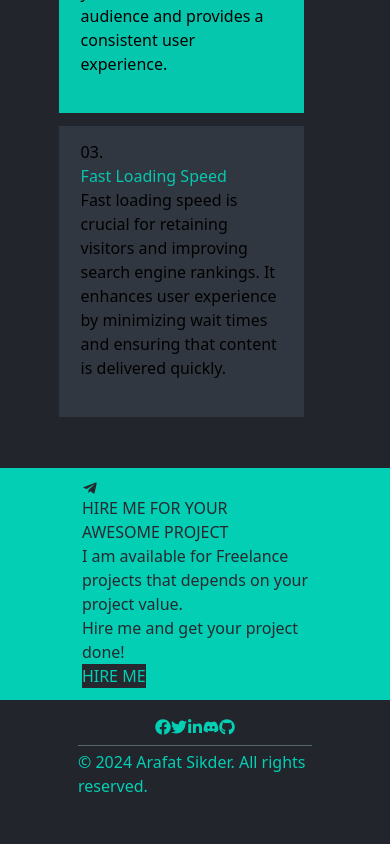
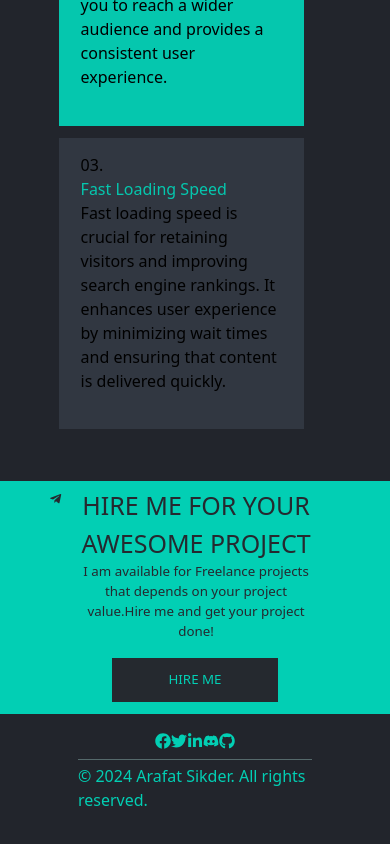
Before and after one commit to arafatsikder/portfolio, a React (Vite) app: page / in a window 390 px wide. Shown: the part 2405-3249 px from the top of the page. Built offline with nearby package versions, Linux system fonts and the light colour scheme.

Commit message:
full responsive

```diff
--- a/src/App.jsx
+++ b/src/App.jsx
@@ -5,6 +5,7 @@ import Skills from './../src/Component/Skills/Skills'
 import Hire from './Component/Hire/Hire'
 import Card from './Component/Card/Card'
 import Footer from './Component/Footer/Footer'
+import HireMe from './Component/HireMe/HireMe'
 // import Show from './Component/Show/Show'
 function App() {
 
@@ -16,6 +17,7 @@ function App() {
       <About></About>
       <Skills></Skills>
       <Card></Card>
+      {/* <HireMe></HireMe> */}
       {/* <MyWork></MyWork> */}
       <Hire></Hire>
       {/* <Show></Show> */}
--- a/src/Component/Card/Card.css
+++ b/src/Component/Card/Card.css
@@ -1,130 +1,140 @@
-.card{
+.card {
     background-color: #22252C;
     padding: 10% 0%;
 }
 
-.all-cards{
+.all-cards {
     display: flex;
     justify-content: space-around;
 
     margin: 0% 22%;
 }
 
-.div-1{
+.div-1 {
     background-color: #313741;
     height: 30%;
     width: 33.33%;
 }
 
-.div1-style{
+.div1-style {
     margin: 5% 4%;
 }
 
-.h-color{
-    color:#05C7AE;
+.h-color {
+    color: #05C7AE;
 }
 
-.div-2{
+.div-2 {
     background-color: #05C7AE;
     height: 35%;
     margin-top: -1%;
     width: 33.33%;
 }
 
-.color2{
-    color:#07463E;
+.color2 {
+    color: #07463E;
 }
 
-.div2-style{
+.div2-style {
     margin: 5% 4%;
 }
 
-.div-3{
+.div-3 {
     background-color: #313741;
     height: 30%;
     width: 33.33%;
 }
 
 
-.div3-style{
+.div3-style {
     margin: 5% 4%;
 }
 
-.space{
+.space {
     padding: 6% 5% 15% 5%;
 }
 
 @media(max-width: 640px) {
-    .all-cards{
+    .all-cards {
         display: block;
         margin: 0% 10%;
     }
-    .div-1{
+
+    .div-1 {
         background-color: #313741;
         height: 30%;
         width: 100%;
     }
 
-    .div-2{
+    .div-2 {
         background-color: #05C7AE;
         height: 35%;
         width: 100%;
     }
 
-    .div-3{
+    .div-3 {
         background-color: #313741;
         height: 30%;
         width: 100%;
     }
 
-  }
+}
 
 
-  @media(max-width: 1024px) {
-    .all-cards{
+@media(max-width: 1024px) {
+    .all-cards {
         display: block;
         margin: 0% 10%;
     }
-    .div-1{
+
+    .div-1 {
         background-color: #313741;
         height: 30%;
         width: 100%;
     }
 
-    .div-2{
+    .div-2 {
         background-color: #05C7AE;
         height: 35%;
         width: 100%;
     }
 
-    .div-3{
+    .div-3 {
         background-color: #313741;
         height: 30%;
         width: 100%;
     }
 
-  }
+    .div-1 {
+        background-color: #313741;
+        display: flex;
+        /* Use flexbox layout */
+        justify-content: center;
+    }
 
-  @media(max-width: 1280px) {
-    .all-cards{
+}
+
+@media(max-width: 1280px) {
+    .all-cards {
         display: block;
         margin: 0% 15%;
     }
-    .div-1{
+
+    .div-1 {
         background-color: #313741;
         height: 30%;
         width: 90%;
     }
 
-    .div-2{
+    .div-2 {
         background-color: #05C7AE;
         height: 35%;
         width: 90%;
     }
 
-    .div-3{
+    .div-3 {
         background-color: #313741;
         height: 30%;
         width: 90%;
     }
-  }
+}
--- a/src/Component/Hire/Hire.css
+++ b/src/Component/Hire/Hire.css
@@ -1,24 +1,227 @@
-.hire{
+.hire {
     background-color: #02CFB4;
 }
 
-.spacea{
+.spacea {
     padding: 3% 21%;
 }
 
-.check{
-    color:#25292F;
+.hire-text {
+    display: flex;
+    justify-content: space-around;
 }
 
-.hire-btn{
+.hire-size {
+    font-size: 35px;
+    margin-top: -2%;
+}
+
+.hire-space {
+    padding-top: -2px;
+    padding-left: 5px;
+
+}
+
+.check {
+    color: #25292F;
+    padding-right: 40px;
+}
+
+.hire-btn {
     background-color: #25292F;
-    color:  #02CFB4;
-    /* padding: 3% 15%; */
+    color: #02CFB4;
+    padding: 12px 56px;
 }
 
 
-.hire-btn:hover{
-    background-color:#02CFB4;
+.hire-btn:hover {
+    background-color: #02CFB4;
     color: #25292F;
     border: 1px solid #25292F;
 }
+
+.group {
+    display: flex;
+}
+
+@media(max-width: 640px) {
+    .hire-text {
+        display: block;
+        text-align: center;
+        font-size: smaller;
+    }
+
+    .spacea {
+        padding: 3% 2%;
+    }
+
+    .hire-size {
+        font-size: 22px;
+        margin-top: -2%;
+        margin-left: 0%;
+        padding-left: 0%;
+    }
+
+    .check {
+        color: #25292F;
+        padding-right: 0px;
+        padding-left: 10px;
+    }
+
+    .hire-space {
+        padding-top: 0px;
+        padding-left: 0px;
+        padding-right: 9%;
+    }
+
+
+    .group {
+        margin-bottom: 16px;
+    }
+
+    .hire-btn {
+        background-color: #25292F;
+        color: #02CFB4;
+        padding: 12px 56px;
+    }
+
+
+}
+
+@media(max-width: 768px) {
+    .hire-text {
+        display: block;
+        text-align: center;
+        font-size: smaller;
+    }
+
+    .spacea {
+        padding: 3% 2%;
+    }
+
+    .hire-size {
+        font-size: 22px;
+        margin-top: -2%;
+        margin-left: 0%;
+        padding-left: 0%;
+    }
+
+    .check {
+        color: #25292F;
+        padding-right: 0px;
+        padding-left: 10px;
+    }
+
+    .hire-space {
+        padding-top: 0px;
+        padding-left: 0px;
+        padding-right: 10%;
+    }
+
+
+    .group {
+
+        margin-bottom: 16px;
+    }
+
+    .hire-btn {
+        background-color: #25292F;
+        color: #02CFB4;
+        padding: 12px 56px;
+    }
+
+
+
+}
+
+@media(max-width: 1024px) {
+    .hire-text {
+        display: block;
+        text-align: center;
+        font-size: smaller;
+    }
+
+    .spacea {
+        padding: 3% 10%;
+    }
+
+    .hire-size {
+        font-size: 22px;
+        margin-top: -2%;
+        margin-left: 0%;
+        padding-left: 0%;
+    }
+
+    .check {
+        color: #25292F;
+        padding-right: 0px;
+        padding-left: 10px;
+    }
+
+    .hire-space {
+        padding-top: 0px;
+        padding-left: 0px;
+        padding-right: 10%;
+    }
+
+
+    .group {
+        margin-bottom: 16px;
+    }
+
+    .hire-btn {
+        background-color: #25292F;
+        color: #02CFB4;
+        padding: 12px 56px;
+    }
+
+
+  }
+
+@media(max-width: 1280px) {
+    .hire-text {
+        display: block;
+        text-align: center;
+        font-size: smaller;
+    }
+
+    .spacea {
+        padding: 3% 10%;
+    }
+
+    .hire-size {
+        font-size: 25px;
+        margin-top: -2%;
+        margin-left: 0%;
+        padding-left: 0%;
+    }
+
+    .check {
+        color: #25292F;
+        padding-right: 0px;
+        padding-left: 10px;
+    }
+
+    .hire-space {
+        padding-top: 0px;
+        padding-left: 0px;
+        padding-right: 10%;
+    }
+
+
+    .group {
+        margin-bottom: 16px;
+    }
+
+    .hire-btn {
+        background-color: #25292F;
+        color: #02CFB4;
+        padding: 12px 56px;
+    }
+
+    .group {
+        display: flex;
+        justify-content: space-around;
+    }
+
+  }
--- a/src/Component/Hire/Hire.jsx
+++ b/src/Component/Hire/Hire.jsx
@@ -4,18 +4,20 @@ const Hire = () => {
     return (
         <div className='hire'>
             <div className='spacea'>
-                <div className=' text-center flex justify-around'>
+                <div className=' text-center hire-text'>
 
-                    <span className='text-7xl check'><BiLogoTelegram /></span>
+                    <div className='group'>
+                        <span className='text-7xl check'><BiLogoTelegram /></span>
 
-                        <div>
-                            <p className='flex text-4xl font-bold check tracking-wide pt-2 text-center'>HIRE ME FOR YOUR AWESOME PROJECT</p>
-                            <div className=' check'>
-                                <p className='text-center py-2'>I am available for Freelance projects that depends  on your project value.<br /> Hire me and get your project done!</p>
+                        <div className='hire-space'>
+                            <p className=' pt-2 hire-size font-bold check'>HIRE ME FOR YOUR AWESOME PROJECT</p>
+                            <div className='check'>
+                                <p className='text-center py-1'>I am available for Freelance projects that depends  on your project value.Hire me and get your project done!</p>
+                            </div>
                         </div>
-                </div>
+                    </div>
                     <div>
-                        <button className='hire-btn px-16 py-3 font-semibold text-xl'><a href="https://www.linkedin.com/in/arafat-sikder-45247020a/">HIRE ME</a></button>
+                        <button className='hire-btn  font-semibold text-xl'><a href="https://www.linkedin.com/in/arafat-sikder-45247020a/">HIRE ME</a></button>
                     </div>
                 </div>
 
```
